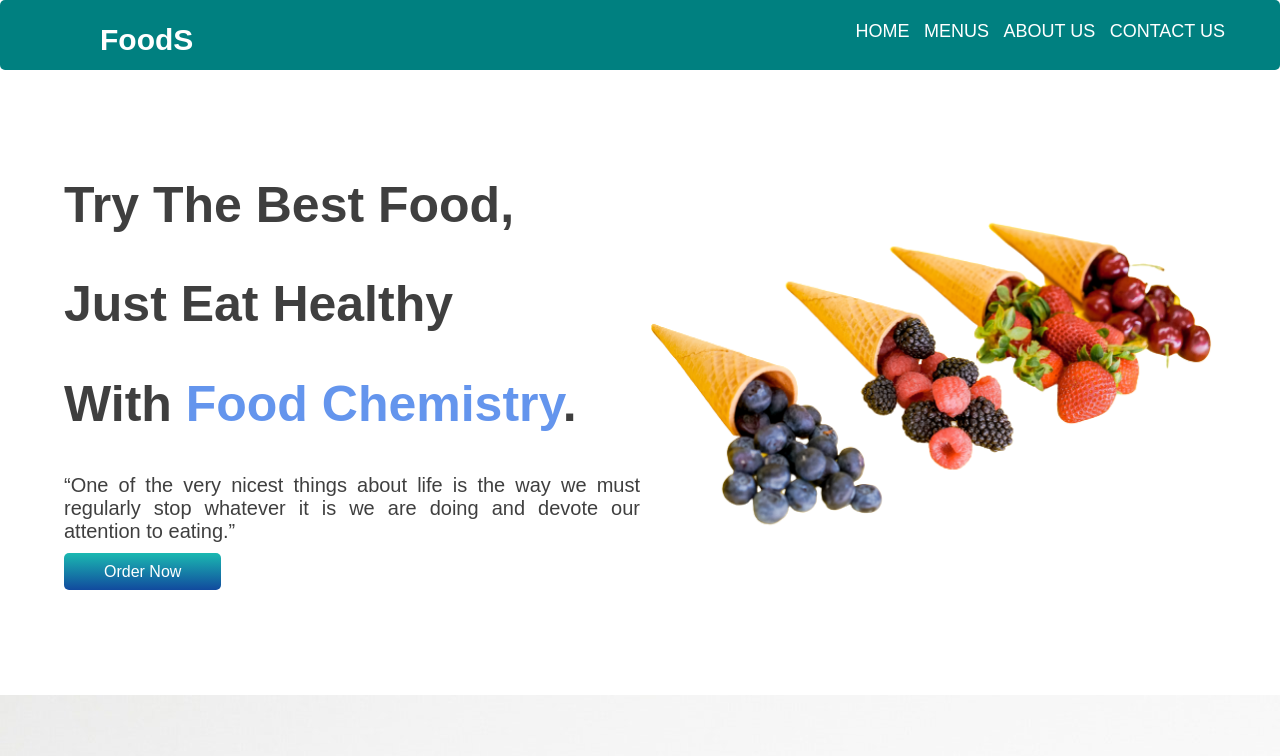
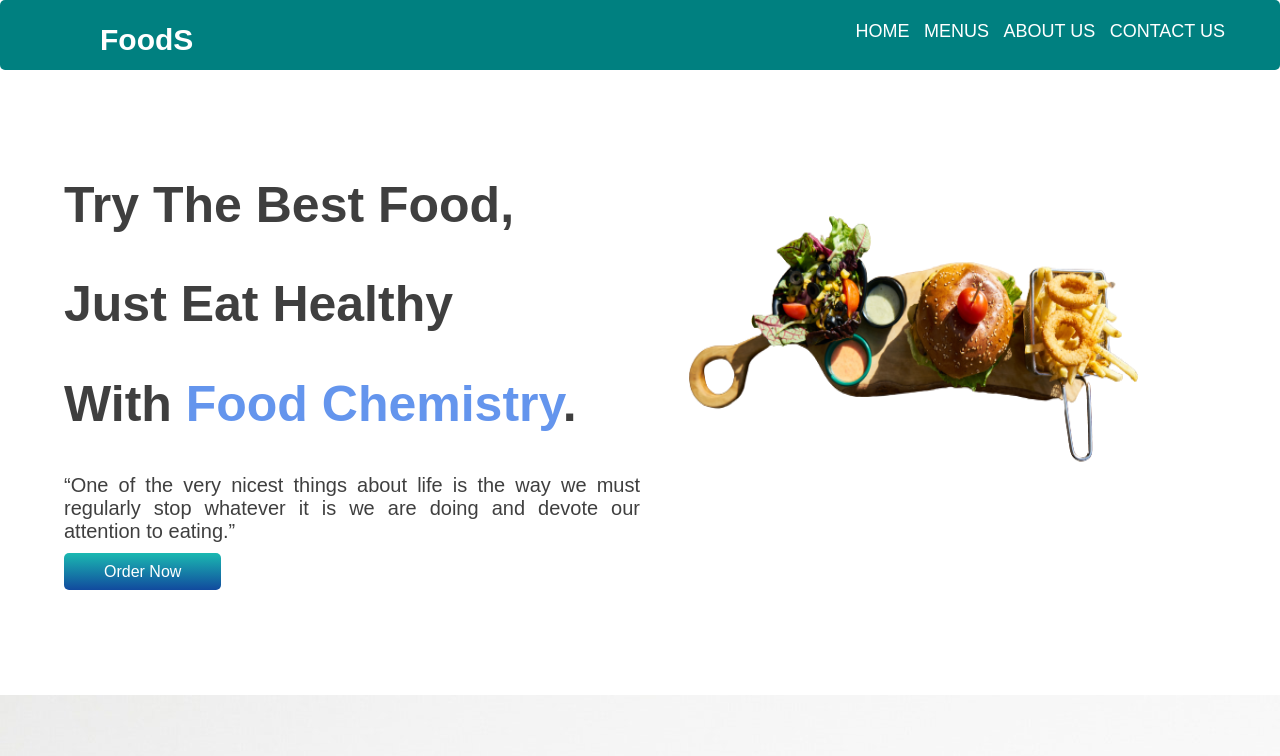
Before and after one commit to NiloyMunsi/Project-1, a plain HTML site: page index.html in a window 1280 px wide. Shown: the top 756 px of the page. Drawn offline with Linux system fonts and the light colour scheme; a web font is replaced by a local one.

Commit message:
Full website

```diff
--- a/index.html
+++ b/index.html
@@ -31,7 +31,7 @@
             <a class="link" target="blank" href="https://www.facebook.com/nirob.niloy.906/">Order Now</a>
         </div>
         <div class="part">
-            <img src="photos/ice.png" alt="">
+            <img src="photos/food.png" alt="">
         </div >
     </section>
     <section id="about">
```
Also changed, not shown: photos/food.png (added), photos/foodlover.png (deleted), photos/ice.png (deleted), photos/icecream.png (deleted).
